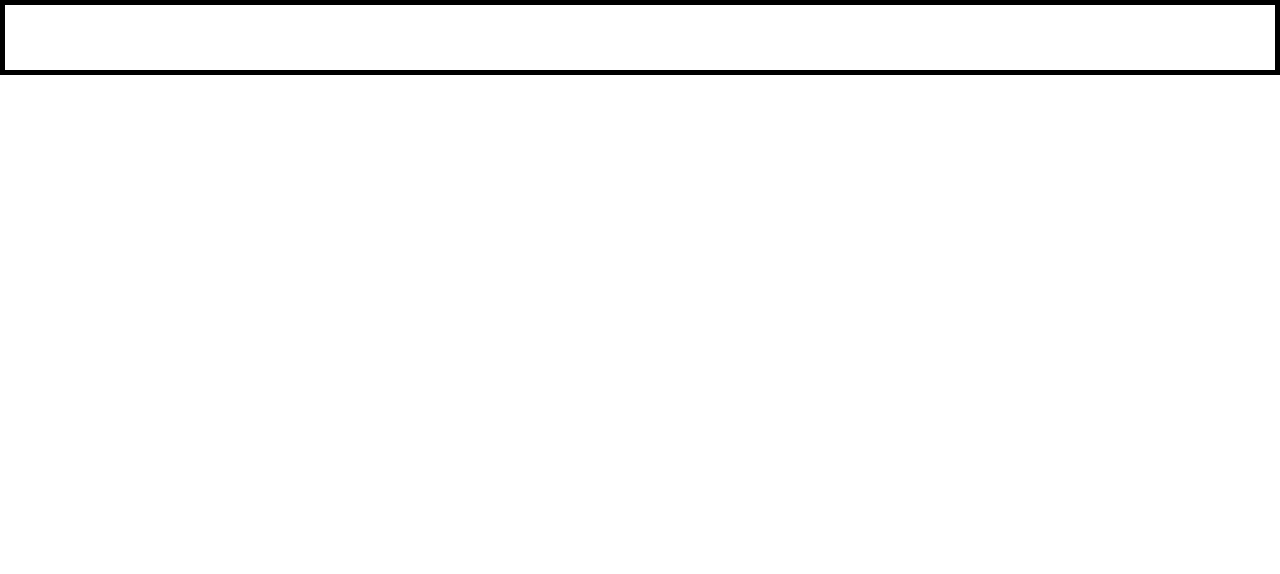
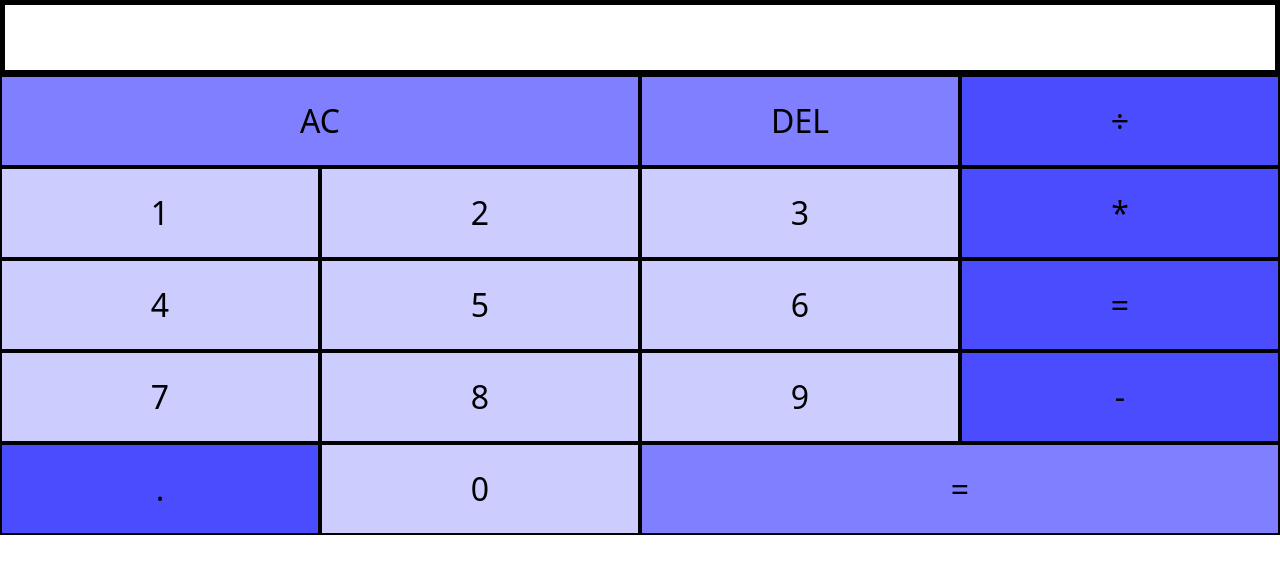
Before and after one commit to MedjayLee/Calculator, a plain HTML site: page index.html in a window 1280 px wide. Drawn offline with Linux system fonts and the light colour scheme.

```diff
--- a/index.html
+++ b/index.html
@@ -15,24 +15,24 @@
                 <div class="previous-operation" data-previous-operation></div>
                 <div class="current-operation" data-current-operation></div>
             </div>
-            <!-- <button class="col-6 function-btn" data-all-clear>AC</button>
-            <button class="col-3 function-btn" data-delete>DEL</button>
-            <button class="col-3 operation-btn" data-operation>÷</button>
-            <button class="col-3 num-btn" data-number>1</button>
-            <button class="col-3 num-btn" data-number>2</button>
-            <button class="col-3 num-btn" data-number>3</button>
-            <button class="col-3 operation-btn" data-operation>*</button>
-            <button class="col-3 num-btn" data-number>4</button>
-            <button class="col-3 num-btn" data-number>5</button>
-            <button class="col-3 num-btn" data-number>6</button>
-            <button class="col-3 operation-btn data-operation">=</button>
-            <button class="col-3 num-btn" data-number>7</button>
-            <button class="col-3 num-btn" data-number>8</button>
-            <button class="col-3 num-btn" data-number>9</button>
-            <button class="col-3 operation-btn" data-operation>-</button>
-            <button class="col-3 operation-btn" data-number>.</button>
-            <button class="col-3 num-btn" data-number>0</button>
-            <button class="col-6 function-btn" data-equals>=</button> -->
+            <button class="col-6 function-btn">AC</button>
+            <button class="col-3 function-btn">DEL</button>
+            <button class="col-3 operation-btn">÷</button>
+            <button class="col-3 num-btn">1</button>
+            <button class="col-3 num-btn">2</button>
+            <button class="col-3 num-btn">3</button>
+            <button class="col-3 operation-btn">*</button>
+            <button class="col-3 num-btn">4</button>
+            <button class="col-3 num-btn">5</button>
+            <button class="col-3 num-btn">6</button>
+            <button class="col-3 operation-btn">=</button>
+            <button class="col-3 num-btn">7</button>
+            <button class="col-3 num-btn">8</button>
+            <button class="col-3 num-btn">9</button>
+            <button class="col-3 operation-btn">-</button>
+            <button class="col-3 operation-btn">.</button>
+            <button class="col-3 num-btn">0</button>
+            <button class="col-6 function-btn">=</button>
         </div>
     </div>
     <script src="index.js"></script>
```
